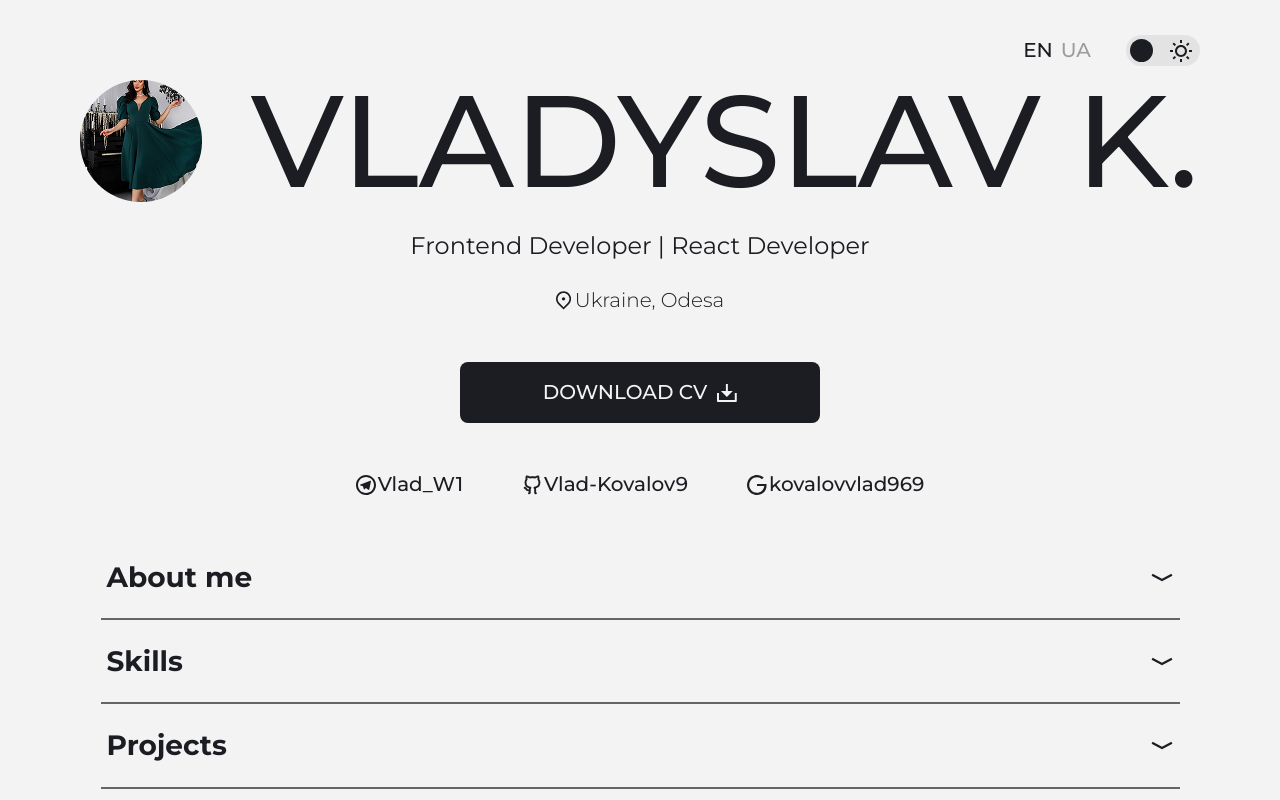
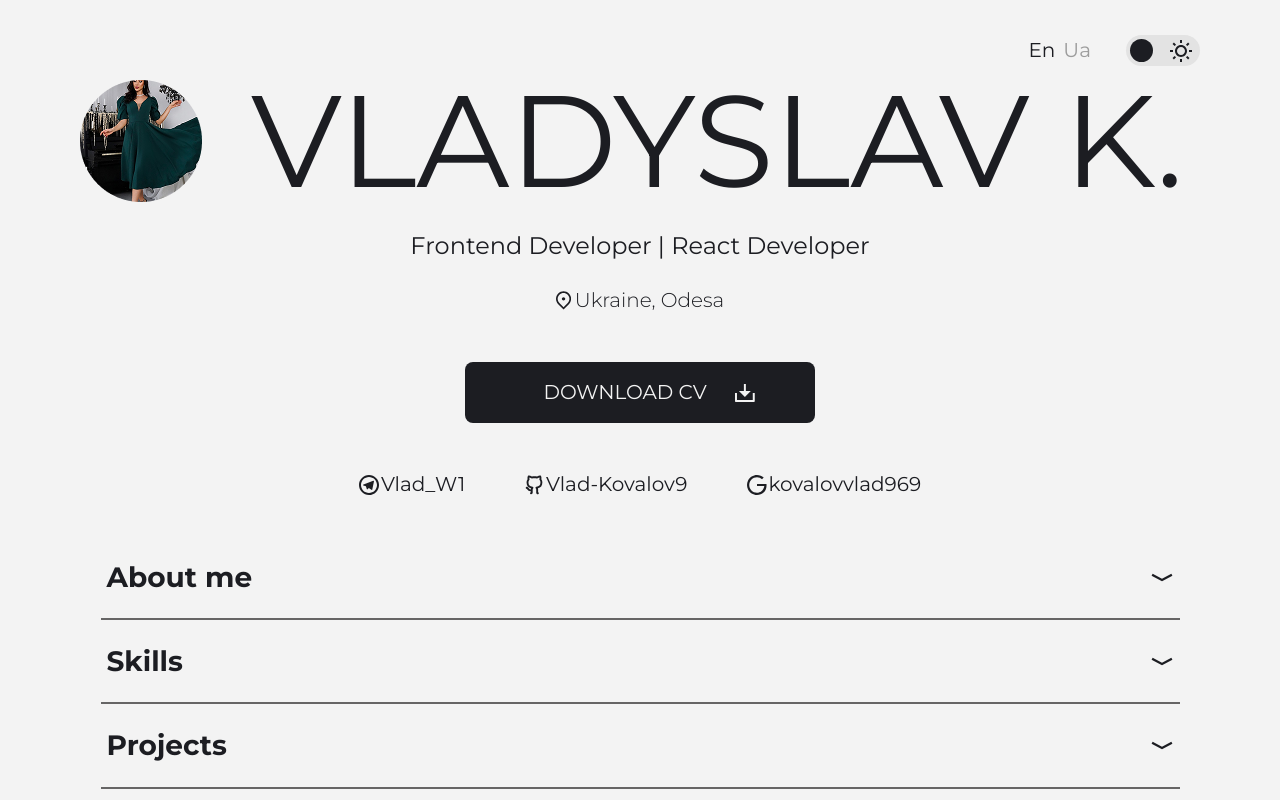
Before and after one commit to Vlad-Kovalov9/My-Resume, a React (Vite) app: page / in a window 1280 px wide. Shown: the top 800 px of the page. Built offline with nearby package versions, Linux system fonts and the light colour scheme.

Commit message:
Fix fonts and size of download button

```diff
--- a/index.html
+++ b/index.html
@@ -8,7 +8,7 @@
     <link rel="preconnect" href="https://fonts.googleapis.com" />
     <link rel="preconnect" href="https://fonts.gstatic.com" crossorigin />
     <link
-      href="https://fonts.googleapis.com/css2?family=Montserrat:wght@300;400;500;700&display=swap"
+      href="https://fonts.googleapis.com/css2?family=Montserrat:wght@300;400;700&display=swap"
       rel="stylesheet"
     />
 
--- a/src/components/Header/Header.jsx
+++ b/src/components/Header/Header.jsx
@@ -30,7 +30,7 @@ export default function Header() {
       </div>
 
       <button className={s.button}>
-        {t("download")}
+        <p className={s.buttonText}> {t("download")}</p>
         <svg className={s.iconBtn}>
           <use href={`${sprite}#icon-cv`} />
         </svg>
--- a/src/components/Header/Header.module.css
+++ b/src/components/Header/Header.module.css
@@ -39,13 +39,18 @@
   display: flex;
   align-items: center;
   gap: 10px;
-  font-weight: 500;
-  font-size: 20px;
-  padding: 19px 83px;
+  padding: 19px 60px;
   border: none;
   border-radius: 8px;
   margin: 50px auto 0;
   transition: transform 0.3s ease, box-shadow 0.3s ease, background 0.3s ease;
+}
+
+.buttonText {
+  font-weight: 500;
+  font-size: 20px;
+  color: var(--button-text);
+  min-width: 200px;
 }
 
 .iconBtn {
--- a/src/components/LanguageSwitcher/LanguageSwitcher.jsx
+++ b/src/components/LanguageSwitcher/LanguageSwitcher.jsx
@@ -15,13 +15,13 @@ export default function LanguageSwitcher() {
         className={i18n.language === "en" ? s.active : ""}
         onClick={() => changeLanguage("en")}
       >
-        EN
+        En
       </button>
       <button
         className={i18n.language === "ua" ? s.active : ""}
         onClick={() => changeLanguage("ua")}
       >
-        UA
+        Ua
       </button>
     </div>
   );
--- a/src/index.css
+++ b/src/index.css
@@ -18,6 +18,8 @@
 
 body {
   font-family: "Montserrat", sans-serif;
+  font-optical-sizing: auto;
+  font-style: normal;
   color: var(--text);
   margin: 0 auto;
   background: var(--bg);
--- a/src/main.jsx
+++ b/src/main.jsx
@@ -1,8 +1,8 @@
+import "modern-normalize";
+import "./index.css";
 import { StrictMode } from "react";
 import { createRoot } from "react-dom/client";
-import "./index.css";
 import App from "./components/App/App";
-import "modern-normalize";
 import "./i18n";
 
 createRoot(document.getElementById("root")).render(
```
